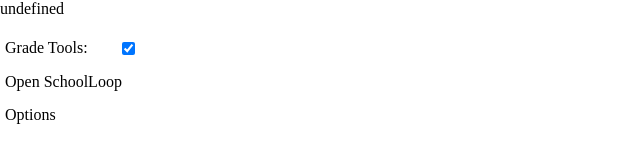
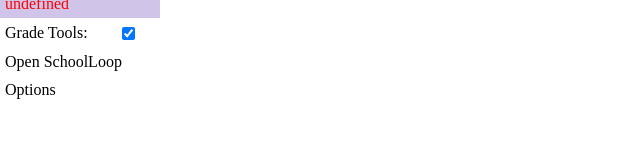
Before and after one commit to maheshmurag/InTheLoop, a browser extension: page extension/src/browser_action/browser_action.html in a window 1280 px wide. Shown: the whole page, without its empty margins (0-640 px from the left). Drawn offline with Linux system fonts and the light colour scheme.

Commit message:
styled error message

```diff
--- a/extension/src/browser_action/browser_action.html
+++ b/extension/src/browser_action/browser_action.html
@@ -10,8 +10,12 @@
 			cursor:pointer;
 			width: 100%;
 			padding: 5px;
-			margin: 5px 0px 0px 0px;
+/*			margin: 5px 0px 0px 0px;*/
 		}
+        #errors{
+            margin-bottom: -15px;
+            margin-top: -10px;
+        }
 		.listItem:hover{
 			background: #D1C4E9;
 		}
@@ -19,7 +23,7 @@
 	</head>
 	<body>
     <div id = "errors" style="display: none;">
-        <p id = "errorsP">f</p>
+        <p class="listItem" style="color: red;" id = "errorsP">In The Loop</p>
     </div>
 	<div class="listItem"><label style="float: left; margin-right: 20%;" for="sandbox">Grade Tools:</label>
     <input type="checkbox" id="sandbox"></div>
```
